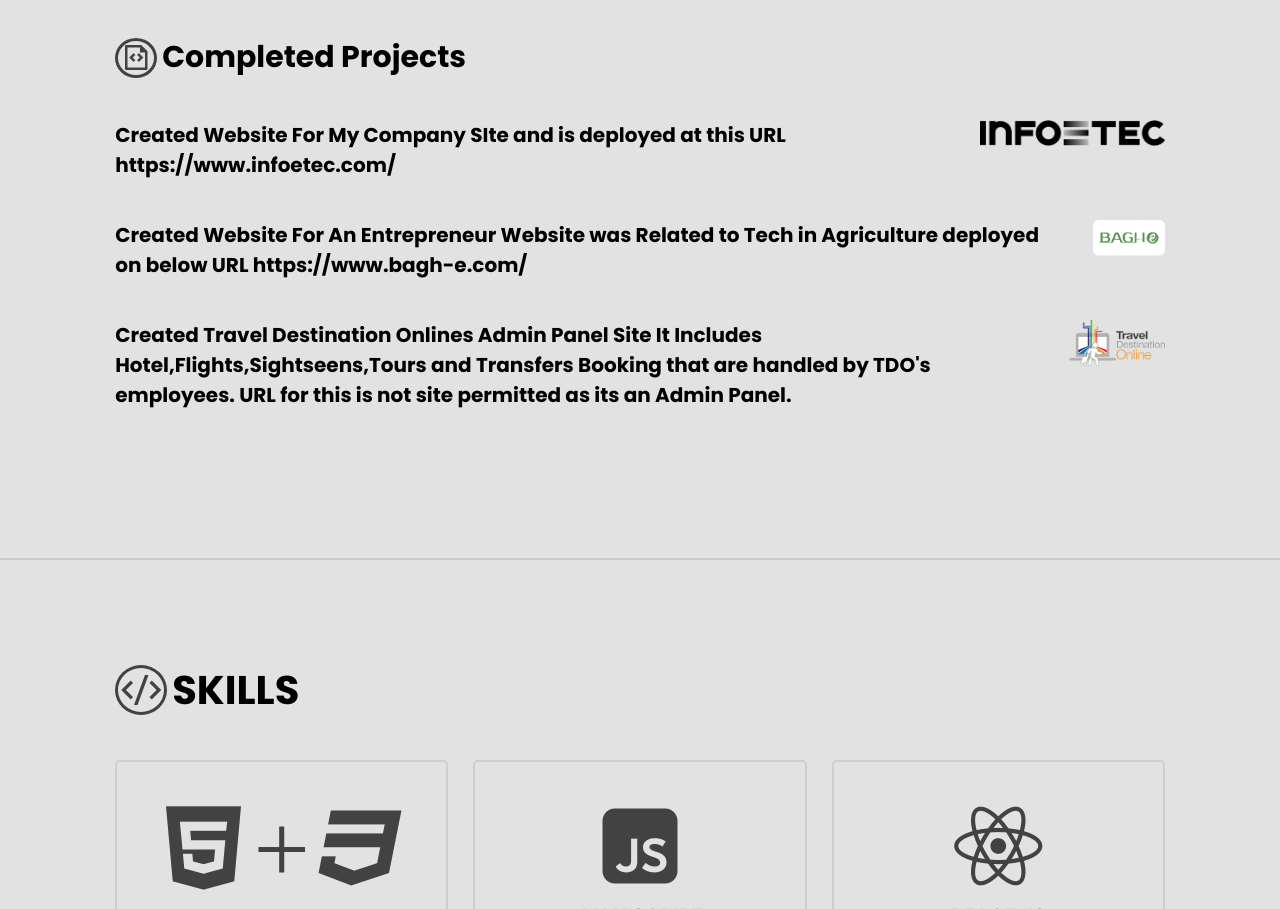
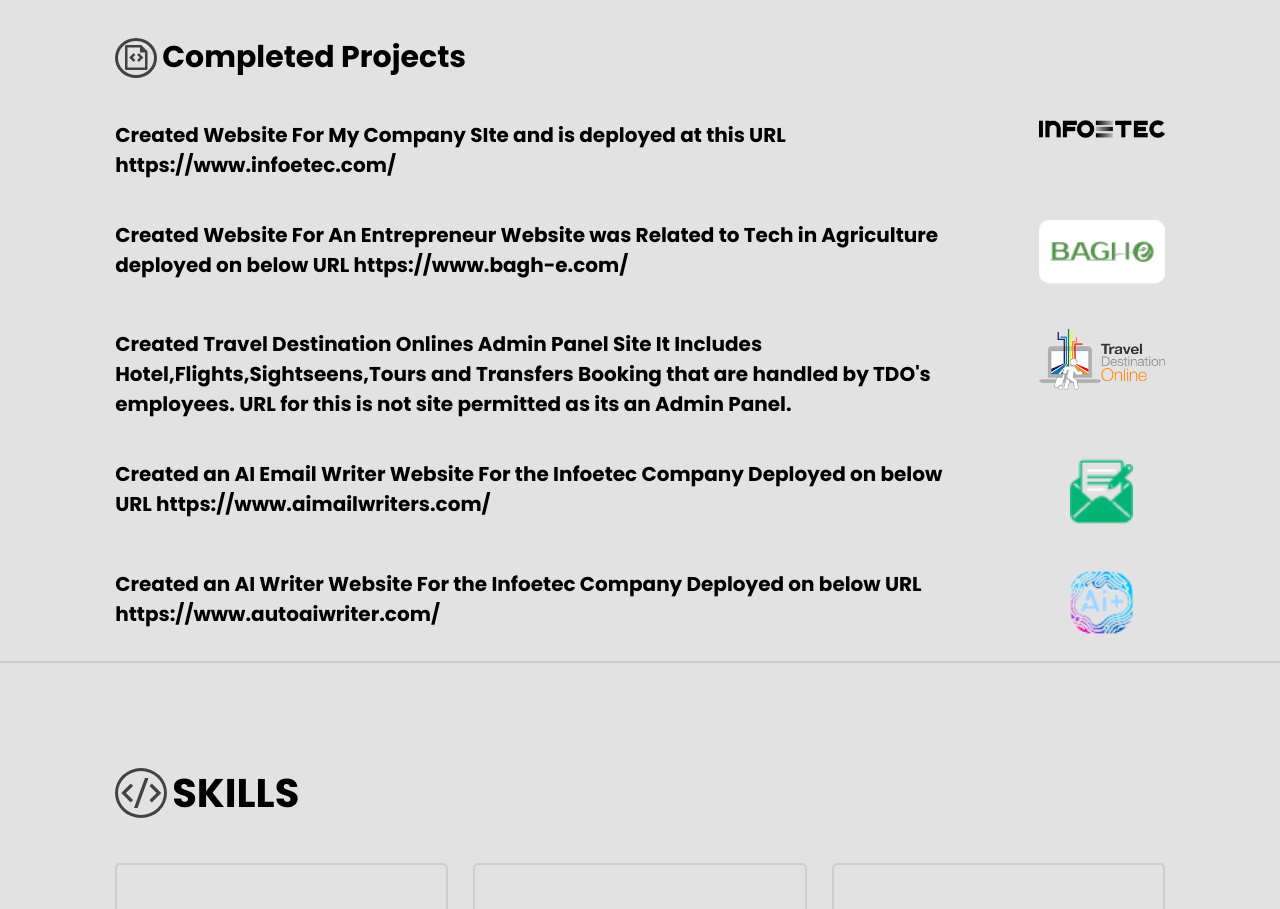
Before and after one commit to nabeelhaider1-0/Nabeel-Portfolio, a React (Vite) app: page / in a window 1280 px wide. Shown: the part 1840-2749 px from the top of the page. Built offline with nearby package versions, Linux system fonts and the light colour scheme.

Commit message:
upadted view

```diff
--- a/src/Components/Landing/Landing.css
+++ b/src/Components/Landing/Landing.css
@@ -364,16 +364,30 @@ section {
     display: flex;
     justify-content: space-between;
     margin-top: 4rem;
+    width: 100%;
 }
 
 .projectContent h5 {
     font-size: 2rem;
-    padding-right: 4rem;
+    padding-right: 0rem;
+    width: 80%;
+}
+
+.projectContent a {
+    width: 20%;
 }
 
 .projectContent img {
-    width: 100%;
+    width: 60%;
     height: auto;
+    margin-left: 40%;
+    object-fit: contain;
+}
+
+.AIWriterImage {
+    width: 30% !important;
+    height: auto;
+    margin-left: 55% !important;
     object-fit: contain;
 }
 
@@ -888,7 +902,7 @@ footer i:hover {
         margin-top: 4rem;
     }
 
-    .projectContent {
+    /* .projectContent {
         display: flex;
         justify-content: space-between;
         flex-direction: column;
@@ -907,5 +921,37 @@ footer i:hover {
         object-fit: contain;
         display: flex;
         margin: auto;
+    } */
+    .projectContent {
+        display: flex;
+        justify-content: space-between;
+        flex-wrap: wrap;
+        margin-top: 4rem;
+        gap: 5rem;
+        width: 100%;
+    }
+
+    .projectContent h5 {
+        font-size: 2rem;
+        padding-right: 0rem;
+        width: 100%;
+    }
+
+    .projectContent a {
+        width: 100%;
+    }
+
+    .projectContent img {
+        width: 40%;
+        height: auto;
+        margin-left: 30%;
+        object-fit: contain;
+    }
+
+    .AIWriterImage {
+        width: 25% !important;
+        height: auto;
+        margin-left: 35% !important;
+        object-fit: contain;
     }
 }
--- a/src/Components/Landing/Landing.jsx
+++ b/src/Components/Landing/Landing.jsx
@@ -403,6 +403,32 @@ const Landing = () => {
                 <img src="tdo.png" alt="companyblacklogo" />
               </Link>
             </div>
+            <div className="projectContent">
+              <h5>
+                Created an AI Email Writer Website For the Infoetec Company
+                Deployed on below URL https://www.aimailwriters.com/
+              </h5>
+              <Link to="https://www.aimailwriters.com/" target="blank">
+                <img
+                  src="AIContentWriter.png"
+                  alt="companyblacklogo"
+                  className="AIWriterImage"
+                />
+              </Link>
+            </div>
+            <div className="projectContent">
+              <h5>
+                Created an AI Writer Website For the Infoetec Company Deployed
+                on below URL https://www.autoaiwriter.com/
+              </h5>
+              <Link to="https://www.autoaiwriter.com/" target="blank">
+                <img
+                  src="AiLogo.png"
+                  alt="companyblacklogo"
+                  className="AIWriterImage"
+                />
+              </Link>
+            </div>
           </div>
         </section>
         {/* SKILL-PAGE */}
```
Also changed, not shown: public/AIContentWriter.png (added), public/AiLogo.png (added).
